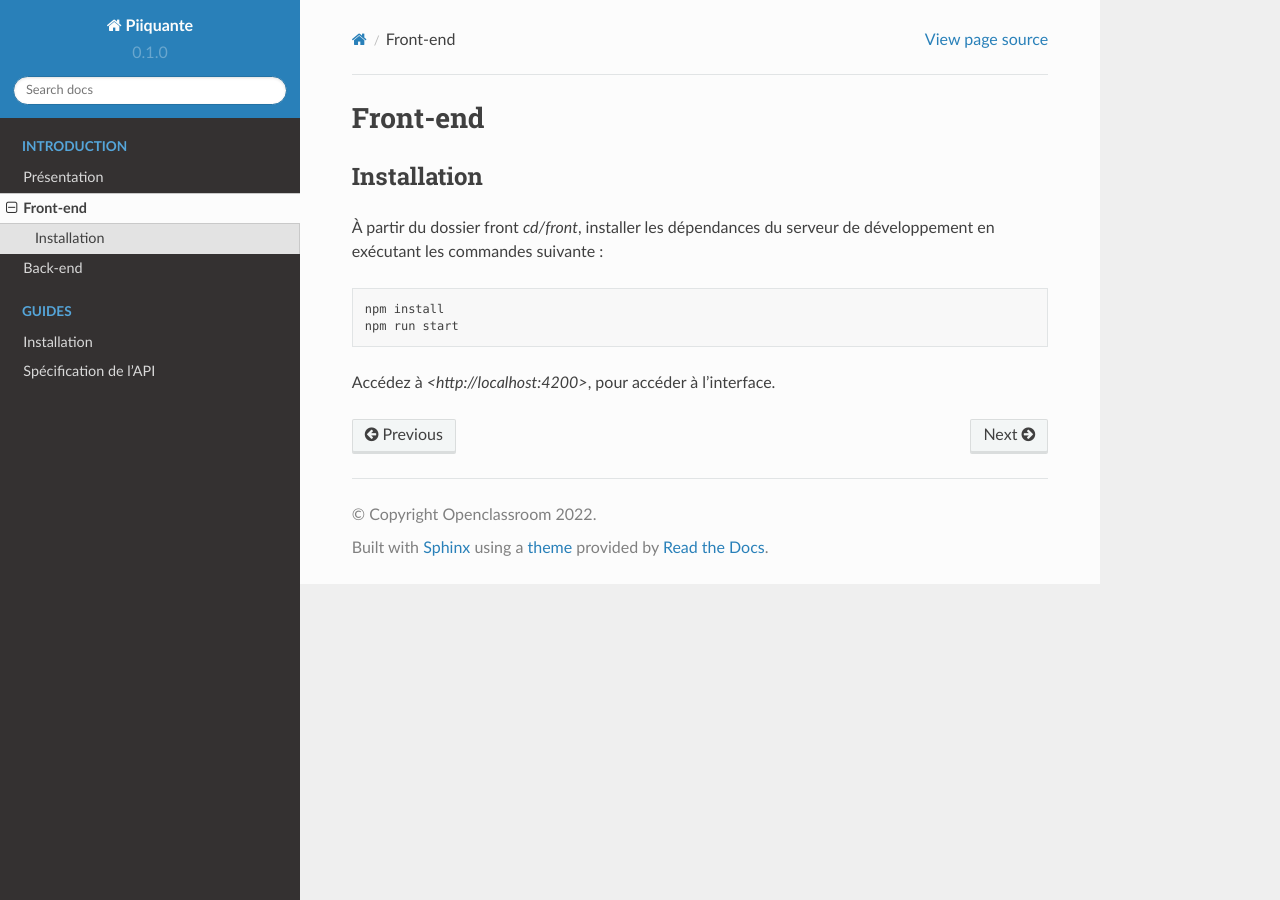
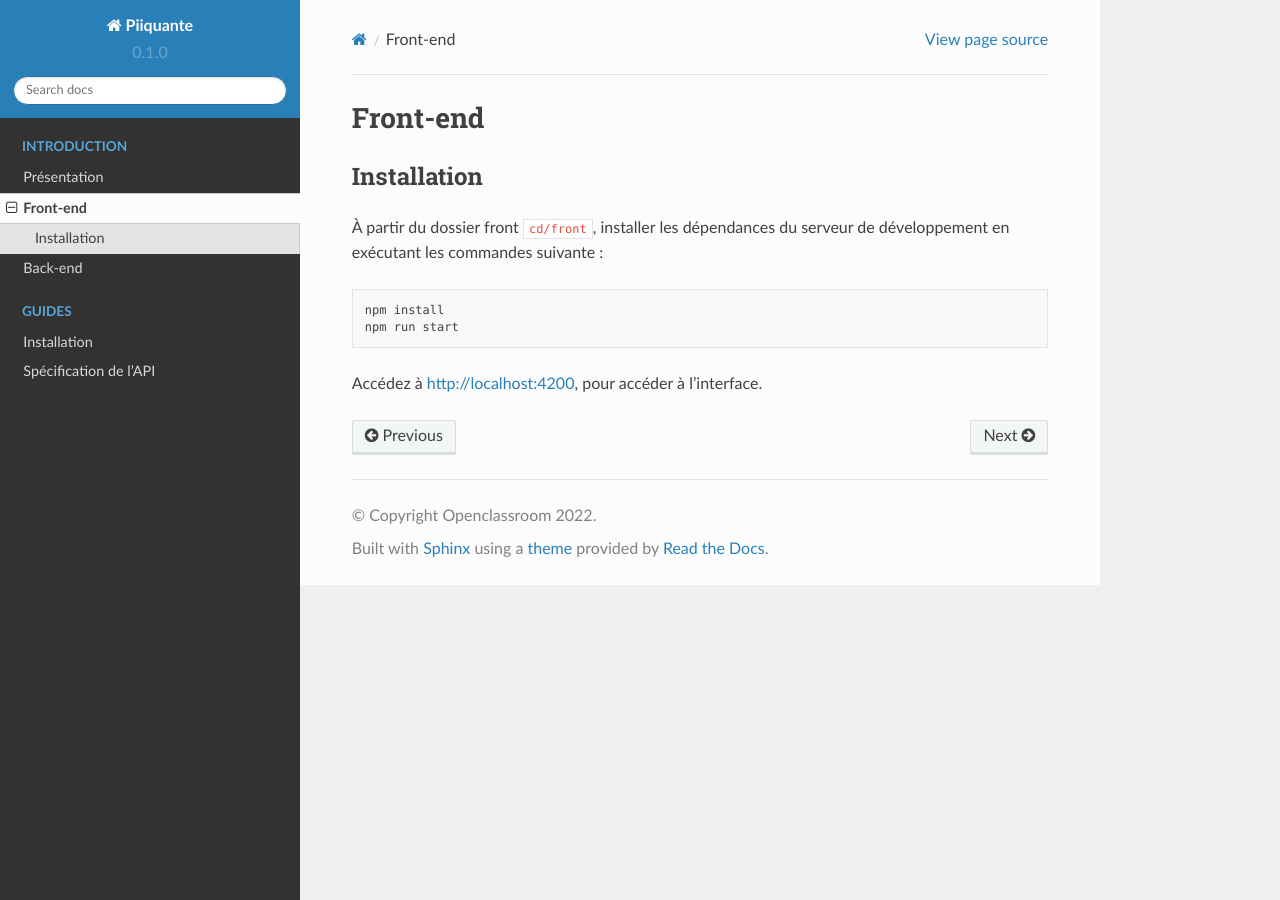
Before and after one commit to anthony-mini/Mini_Anthony_6_05-08-2022, a Sphinx documentation site: the page built from docs/source/front-end.rst, in a window 1280 px wide. Built offline with Sphinx 7.4.7 and the Read the Docs theme 2.0.0, drawn with Linux system fonts in a browser that asks for light colours.

```diff
--- a/docs/source/front-end.rst
+++ b/docs/source/front-end.rst
@@ -4,11 +4,11 @@ Front-end
 Installation
 ------------
 
-À partir du dossier front `cd/front`, installer les dépendances du serveur de développement en exécutant les commandes suivante :
+À partir du dossier front ``cd/front``, installer les dépendances du serveur de développement en exécutant les commandes suivante :
 
 .. code-block:: shell
 
     npm install
     npm run start
 
-Accédez à `<http://localhost:4200>`, pour accéder à l'interface.
+Accédez à `<http://localhost:4200>`_, pour accéder à l'interface.
```
